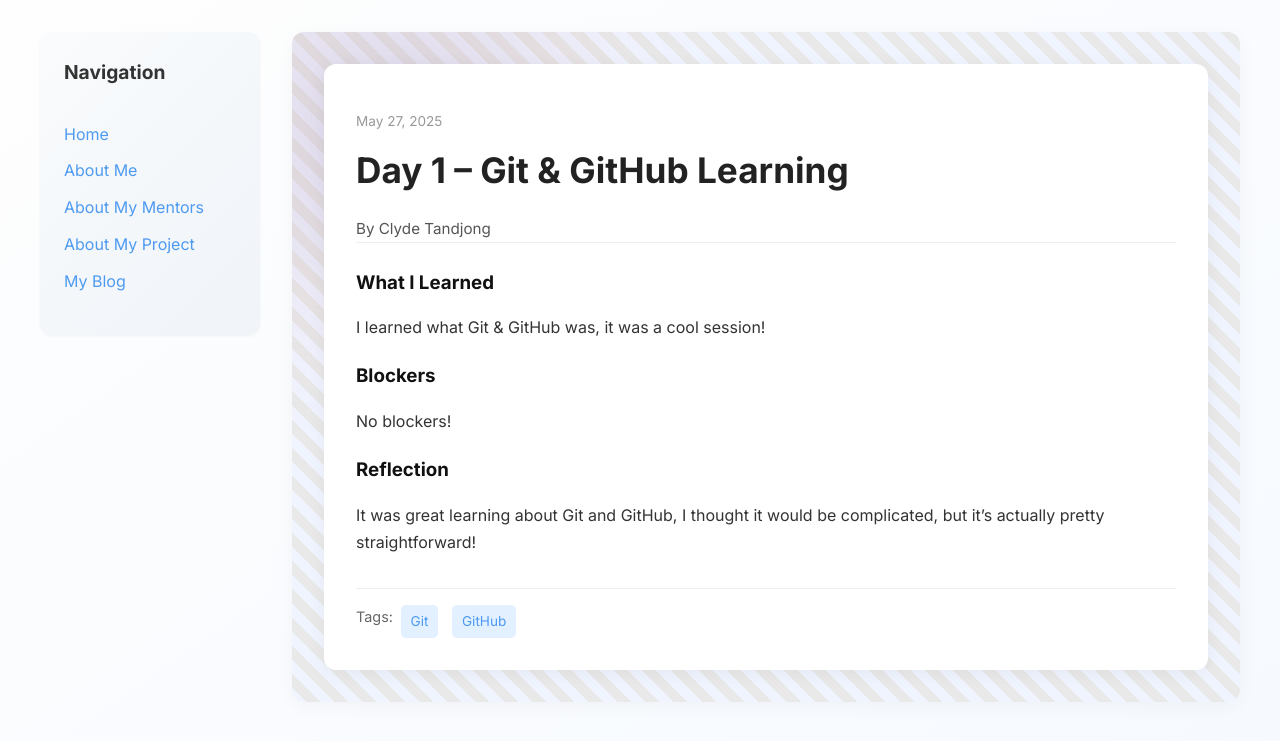
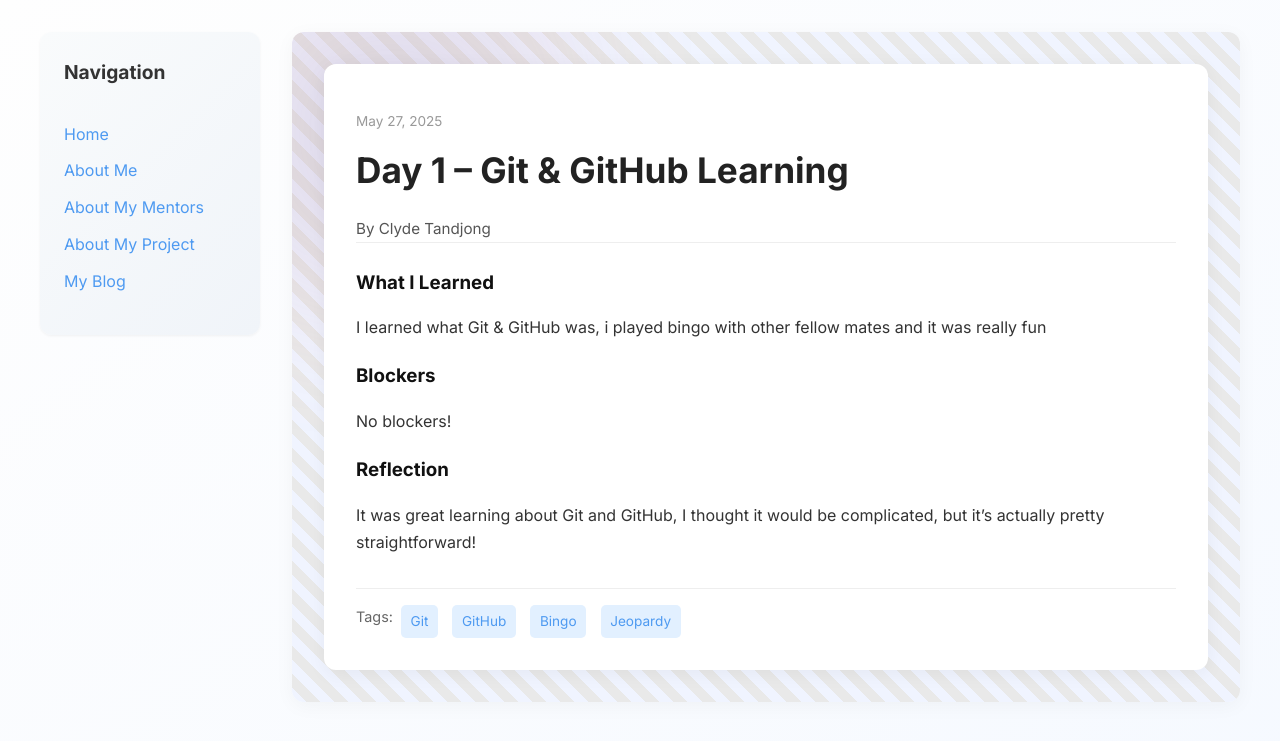
Before and after one commit to SumitKatuwal3382/SumitKatuwal3382.github.io, a Jekyll site: the page built from _posts/2025-05-27-day-1.md, in a window 1280 px wide. Shown: the top 741 px of the page. Built offline with Jekyll 4.4.1, drawn with Linux system fonts in a browser that asks for light colours.

Commit message:
Update 2025-05-27-day-1.md

```diff
--- a/_posts/2025-05-27-day-1.md
+++ b/_posts/2025-05-27-day-1.md
@@ -4,10 +4,10 @@ title: "Day 1 – Git & GitHub Learning"
 date: 2025-05-27
 author: Clyde Tandjong
 permalink: /day1.html
-tags: ["Git", "GitHub"]
+tags: ["Git", "GitHub", "Bingo", "Jeopardy"]
 
 what_i_learned: |
-  I learned what Git & GitHub was, it was a cool session!
+  I learned what Git & GitHub was, i played bingo with other fellow mates and it was really fun
 
 blockers: |
   No blockers!
```
